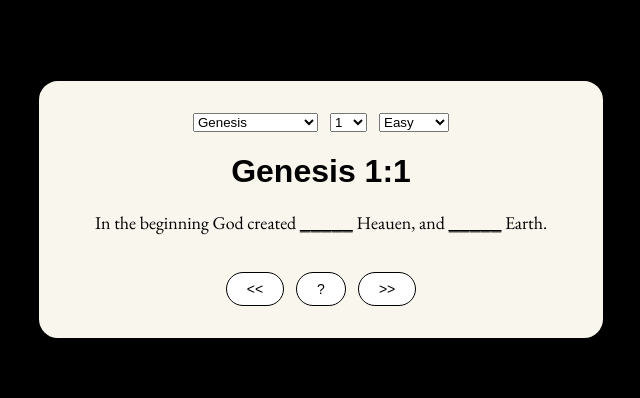
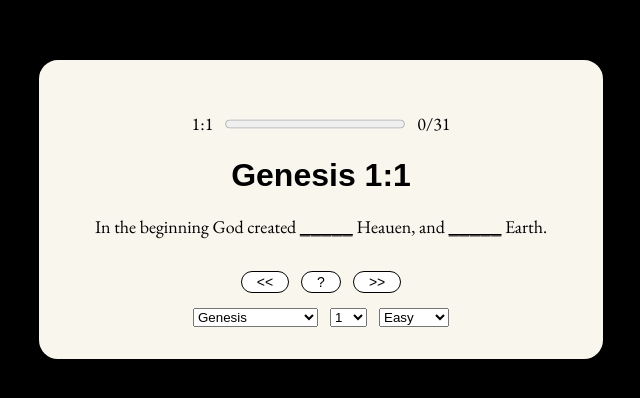
Before and after one commit to sean-elhe/Web-apps, a plain HTML site: page Engraved/index.html in a window 1280 px wide. Shown: the part 212-610 px from the top of the page, without its empty margins (319-959 px from the left). Drawn offline with nearby package versions, Linux system fonts and the light colour scheme.

Commit message:
Added progress bar.

```diff
--- a/Engraved/index.html
+++ b/Engraved/index.html
@@ -11,13 +11,14 @@
 <body>
   <main class="card">
 
-    <div class="selector-row">
-      <select id="bookSelect"></select>
-      <select id="chapterSelect"></select>
-      <select id="difficultySelect"></select>
+    <div class="progress-row">
+          <span id="progressCurrent"></span>
+          <progress id="progressBar" value="0" max="100"></progress>
+          <span id="progressTotal"></span>
     </div>
 
     <h1 id="reference">Genesis</h1>
+
 
     <p id="verseText">
       Click the button to show a verse.
@@ -29,6 +30,13 @@
       <button id="nextBtn">>></button>
     </div>
 
+
+    <div class="selector-row">
+      <select id="bookSelect"></select>
+      <select id="chapterSelect"></select>
+      <select id="difficultySelect"></select>
+    </div>
+
   </main>
   <script src="script.js"></script>
 </body>
--- a/Engraved/script.js
+++ b/Engraved/script.js
@@ -135,16 +135,31 @@ function fillDifficultyDropdown() {
 function displayCurrentVerse() {
     const verse =
         currentChapter.verses[currentVerseIndex];
+    document.getElementById("reference").textContent =
+        `${book.book} ${currentChapter.chapter}:${verse.verse}`;
+
     const difficulty =
         document.getElementById("difficultySelect").value;
-
-    document.getElementById("reference").textContent =
-        `${book.book} ${currentChapter.chapter}:${verse.verse}`;
 
     const verseDisplay =
         replacingWords(verse.text, difficulty);
 
     displayObfuscatedVerse(verseDisplay);
+
+    updateProgressBar();
+}
+
+function updateProgressBar() {
+    const progressBar = document.getElementById("progressBar");
+
+    progressBar.value = currentVerseIndex;
+    progressBar.max = currentChapter.verses.length;
+
+    document.getElementById("progressCurrent").textContent =
+        `${currentChapter.chapter}:${currentVerseIndex + 1}`;
+
+    document.getElementById("progressTotal").textContent =
+        `${currentVerseIndex}/${currentChapter.verses.length}`;
 }
 
 function replacingWords(text, difficultyLevel = "Easy") {
--- a/Engraved/style.css
+++ b/Engraved/style.css
@@ -22,8 +22,8 @@ h1 {
 }
 
 button {
-  margin-top: 20px;
-  padding: 8px 20px;
+  margin-top: 15px;
+  padding: 2px 15px;
 
   border: 1px solid black;
   border-radius: 999px;
@@ -43,10 +43,20 @@ button {
     align-items: center;
 }
 
+.progress-row {
+    display: flex;
+    flex-direction: row;
+    gap: 12px;
+    justify-content: center;
+    align-items: center;
+    margin-top: 20px;
+}
+
 .nav-row {
     display: flex;
     gap: 12px;
     justify-content: center;
+    margin-bottom: 15px;
 }
 
 .select {
@@ -69,3 +79,8 @@ button {
 
     box-shadow: 0 12px 40px rgba(0, 0, 0, 0.4);
 }
+
+#verseProgress {
+    width: 100%;
+    height: 12px;
+}
```
